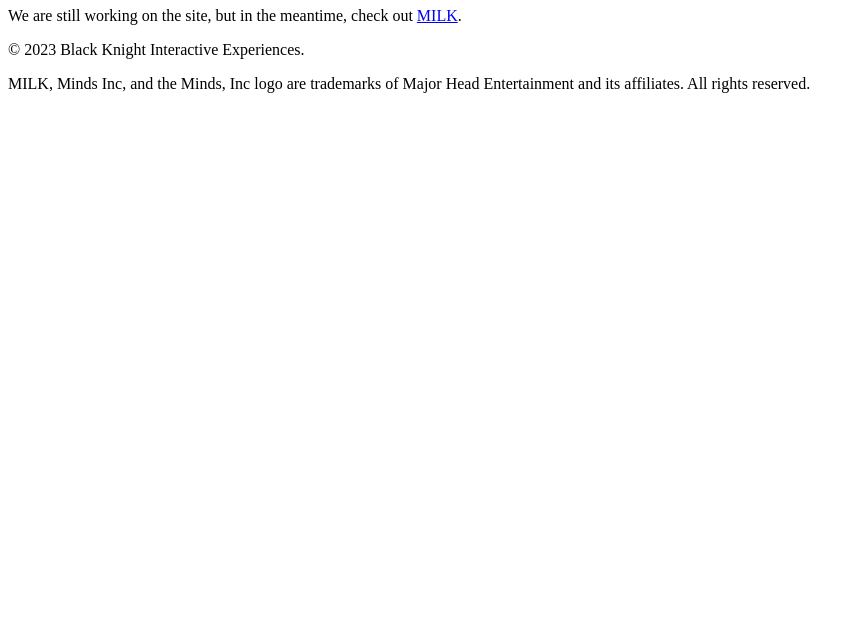
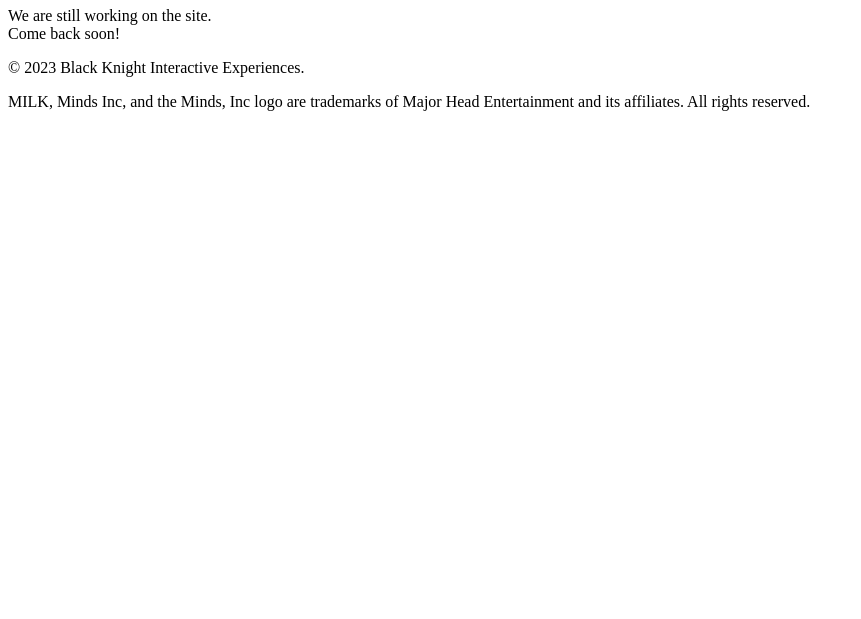
Before and after one commit to mindstudioinc/website, a plain HTML site: page index.html in a window 1280 px wide. Shown: the part 181-800 px from the top of the page, without its empty margins (0-861 px from the left). Drawn offline with Linux system fonts and the light colour scheme.

Commit message:
Update index.html

```diff
--- a/index.html
+++ b/index.html
@@ -1,14 +1,15 @@
 <html>
   <head>
     <title>Minds</title>
+    <script src="/easter_eggs.js"></script>
   </head>
   <body>
 
 <h1><img src="img/mindsoml.gif" width="323" height="100"></h1>
 <h1>Minds, Inc Website</h1>
 
-<p> We are still working on the site, but in the meantime, check out <a href="milk/index.htm">MILK</a>.
-</p>
+    <p> We are still working on the site.
+    <br />Come back soon!</p>
 <p>&copy; 2023 Black Knight Interactive Experiences. </p>
 <p>MILK, Minds Inc, and the Minds, Inc logo are trademarks of Major Head Entertainment
   and its affiliates. All rights reserved.</p>
```
